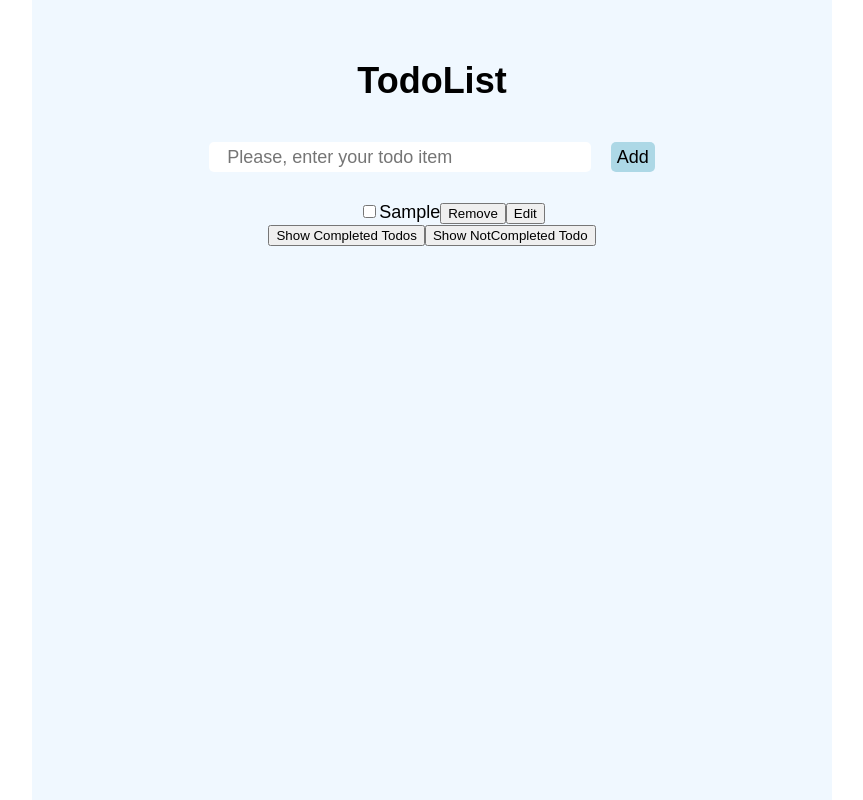
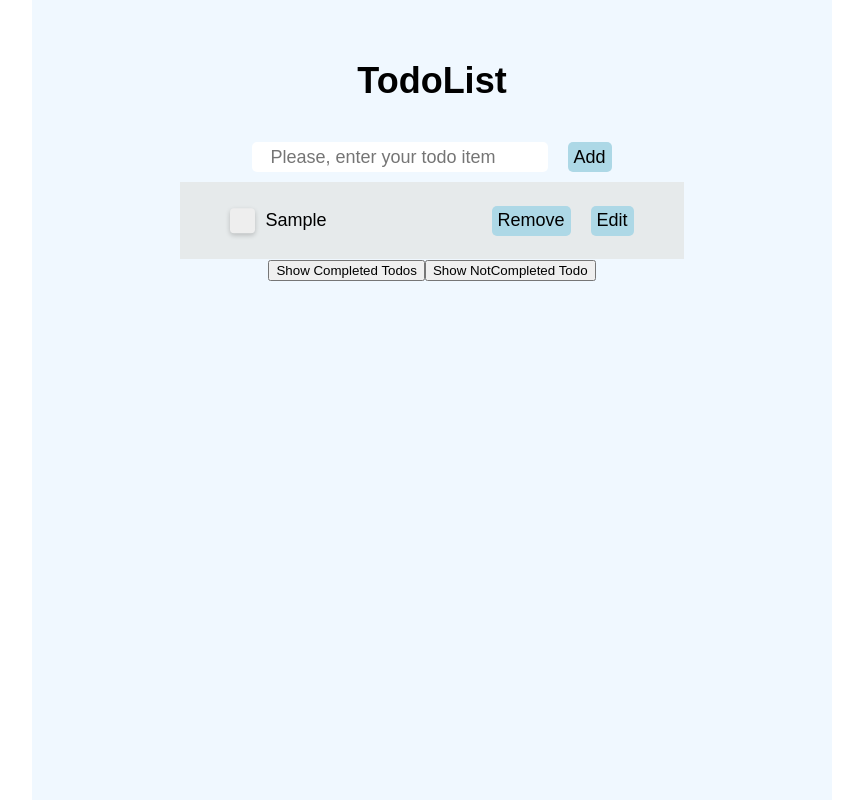
Before and after one commit to wyang0917/to-do-list, a React (Create React App) app: page / in a window 1280 px wide. Both pictures are taken after typing "Sample" into the empty fields and a click on the button "Add". Shown: the whole page, without its empty margins (208-1071 px from the left). Built offline with nearby package versions, Linux system fonts and the light colour scheme.

Commit message:
update todo-list css, update todo-list-item css

```diff
--- a/src/components/TodoInputForm/TodoInputForm.jsx
+++ b/src/components/TodoInputForm/TodoInputForm.jsx
@@ -1,5 +1,5 @@
 import React, {useState} from 'react'
-import './TodoInputForm.css'
+import styles from'./TodoInputForm.module.css'
 
 function TodoInputForm(props){
   const {addTodo} = props
@@ -14,13 +14,13 @@ function TodoInputForm(props){
   }
 
   return(
-    <form className='form' onSubmit={handleInput}>
-      <input className='input'
+    <form className={styles.form} onSubmit={handleInput}>
+      <input className={styles.input}
       value={inputText}
       type="text"
       placeholder='Please, enter your todo item'
       onChange={(event)=>setInputText(event.target.value)}/>
-      <button className='button'
+      <button className={styles.button}
       type='submit'>Add</button>
     </form>
   )
--- a/src/components/TodoInputForm/TodoInputForm.css
+++ b/src/components/TodoInputForm/TodoInputForm.module.css
@@ -1,7 +1,9 @@
 .form{
-  margin: 0 auto 30px;
-  width: 80%;
-  box-sizing: border-box;
+  margin: 10px auto;
+  width: 60%;
+  display: flex;
+  align-items: center;
+  justify-content: center;
 }
 .input{
   border: none;
--- a/src/components/TodoList/TodoList.css
+++ /dev/null
@@ -1,5 +0,0 @@
-.ul{
-  list-style-type: none;
-  width: 80%;
-  margin: 0 auto;
-}
--- a/src/components/TodoList/TodoList.jsx
+++ b/src/components/TodoList/TodoList.jsx
@@ -1,11 +1,11 @@
 import React from 'react'
 import TodoListItem from './TodoListItem'
-import './TodoList.css'
+import styles from './TodoList.module.css'
 
 function TodoList(props){
   const {todos,toggleTodo,removeTodo,editTodo} = props
   return(
-    <ul className='ul'>
+    <ul className={styles.ul}>
       {todos.map((todo)=>(
         <TodoListItem
           key={todo.id}
--- /dev/null
+++ b/src/components/TodoList/TodoList.module.css
@@ -0,0 +1,11 @@
+.ul{
+  list-style-type: none;
+  width: 70%;
+  margin: 0 auto;
+  display: flex;
+  flex-direction: column;
+  justify-content: center;
+  align-items: flex-start;
+  padding: 0;
+  background-color:rgb(230, 234, 235)
+}
--- a/src/components/TodoList/TodoListItem/TodoListItem.css
+++ /dev/null
@@ -1,12 +0,0 @@
-.completed{
-  text-decoration: line-through;
-  color: green;
-}
-
-.not-completed{
-  text-decoration: none;
-}
-
-.li{
-
-}
--- a/src/components/TodoList/TodoListItem/TodoListItem.jsx
+++ b/src/components/TodoList/TodoListItem/TodoListItem.jsx
@@ -1,20 +1,25 @@
 import React from 'react'
-import './TodoListItem.css'
+import styles from './TodoListItem.module.css'
 
 function TodoListItem(props){
   const {todo,toggleTodo,removeTodo,editTodo} = props
-  const todoClass = todo.isCompleted ? 'completed' :'not-completed'
+  const todoClass = todo.isCompleted ? styles.completed :styles.notCompleted
   return(
-    <li className='li'>
-      <input
+    <li className={styles.li}>
+      <label className={styles.checkboxContainer}>
+      <input className={styles.customCheckbox}
       type="checkbox"
       checked={todo.isCompleted}
       onChange={()=>toggleTodo(todo.id)}/>
-      <span className={todoClass}>
+    <span className={styles.checkmark}></span>
+</label>
+
+
+      <p className={`${todoClass} ${styles.p}`}>
         {todo.text}
-      </span>
-      <button onClick={()=>removeTodo(todo.id)}>Remove</button>
-      <button onClick={()=>editTodo(todo.id)}>Edit</button>
+      </p>
+      <button className={styles.button} onClick={()=>removeTodo(todo.id)}>Remove</button>
+      <button className={styles.button} onClick={()=>editTodo(todo.id)}>Edit</button>
     </li>
   )
 }
--- /dev/null
+++ b/src/components/TodoList/TodoListItem/TodoListItem.module.css
@@ -0,0 +1,103 @@
+.completed{
+  text-decoration: line-through;
+  color: green;
+}
+
+.notCompleted{
+  text-decoration: none;
+}
+
+.li{
+  margin: 10px auto;
+  width: 80%;
+  display: flex;
+  align-items: center;
+  justify-content: space-between;
+}
+.p{
+  flex:1;
+  text-align: start;
+  white-space: normal;
+}
+.button{
+  border: none;
+  margin-left: 20px;
+  height: 30px;
+  font-size: 18px;
+  border-radius: 5px;
+  background-color:lightblue;
+  transition: all 0.5s ease;
+}
+.button.button:hover{
+  cursor: pointer;
+}
+.button:active{
+  transform: scale(1.05);
+}
+
+.checkboxContainer {
+  display: inline-block;
+  position: relative;
+  padding-left: 35px;
+  margin-bottom: 12px;
+  cursor: pointer;
+  font-size: 18px;
+  user-select: none;
+}
+
+.customCheckbox {
+  position: absolute;
+  opacity: 0;
+  cursor: pointer;
+  height: 0;
+  width: 0;
+}
+
+.checkmark {
+  position: absolute;
+  top: 0;
+  left: 0;
+  transform: translateY(-27%);
+  height: 25px;
+  width: 25px;
+  background-color: #eee;
+  border-radius: 4px;
+  transition: background-color 0.3s;
+  box-shadow: 0 2px 5px rgba(0, 0, 0, 0.2);
+}
+
+.checkmark:after {
+  content: "";
+  position: absolute;
+  display: none;
+  left: 9px;
+  top: 5px;
+  width: 5px;
+  height: 10px;
+  border: solid white;
+  border-width: 0 3px 3px 0;
+  transform: rotate(45deg);
+}
+
+.customCheckbox:checked ~ .checkmark {
+  background-color: #2196F3;
+  box-shadow: 0 3px 7px rgba(33, 150, 243, 0.3);
+}
+
+.customCheckbox:checked ~ .checkmark:after {
+  display: block;
+}
+
+@keyframes checkAnim {
+  0% {
+    height: 0;
+  }
+
+  100% {
+    height: 10px;
+  }
+}
+
+.customCheckbox:checked ~ .checkmark:after {
+  animation: checkAnim 0.2s forwards;
+}
```
